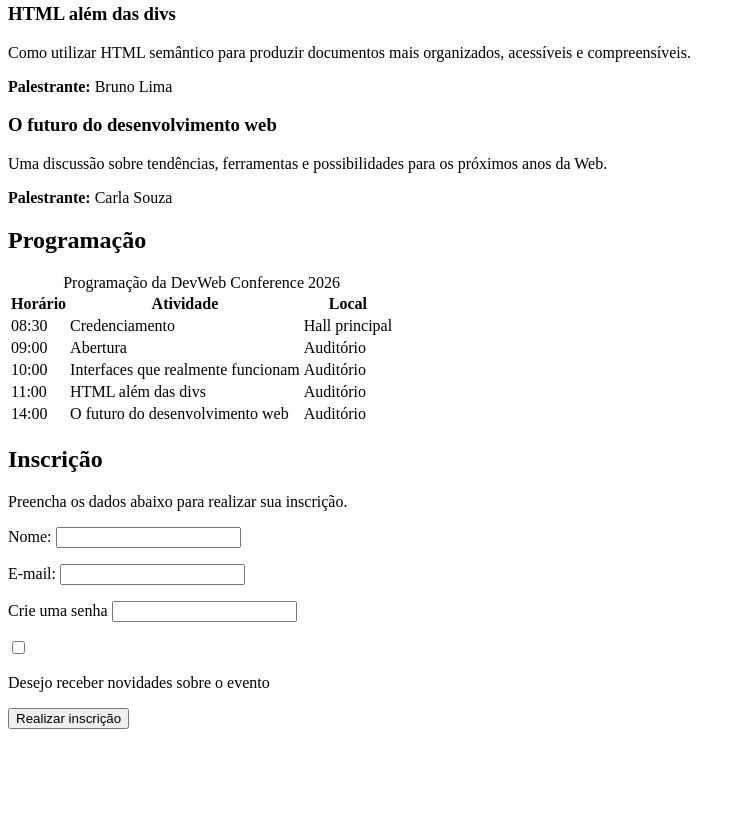
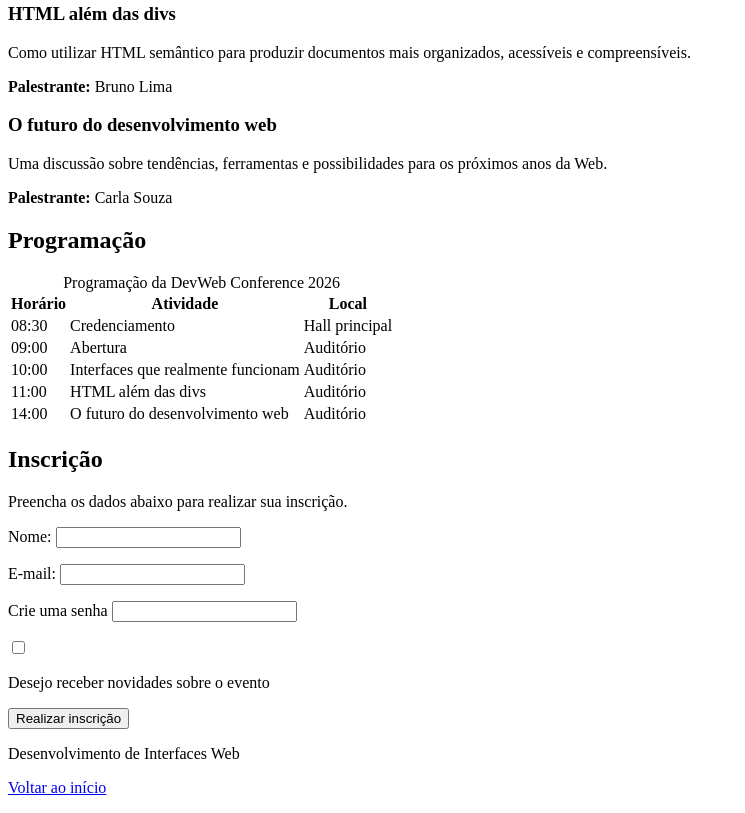
Before and after one commit to heywillobo/devweb-conference, a plain HTML site: page index.html in a window 1280 px wide. Shown: the part 1346-2159 px from the top of the page, without its empty margins (0-745 px from the left). Before the commit the page ends 2083 px from the top, so only its background shows below. Drawn offline with Linux system fonts and the light colour scheme.

Commit message:
feat: adiciona rodape e navegacao para o inicio

```diff
--- a/index.html
+++ b/index.html
@@ -7,7 +7,7 @@
 </head>
 
 <body>
-    <header>
+    <header id="topo">
         <h1>DevWeb Conference 2026</h1>
 
         <p>
@@ -202,6 +202,18 @@
 
 </main>
 
+<footer>
+
+    <p>
+        Desenvolvimento de Interfaces Web
+    </p>
+
+    <p>
+        <a href="topo">Voltar ao início</a>
+    </p>
+
+</footer>
+
 </body>
 
 </html>
```
